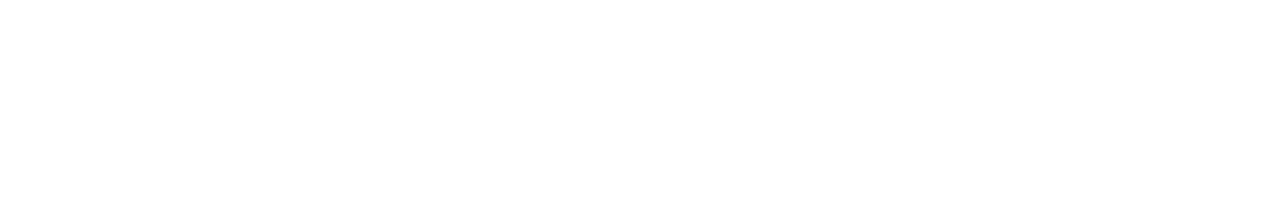
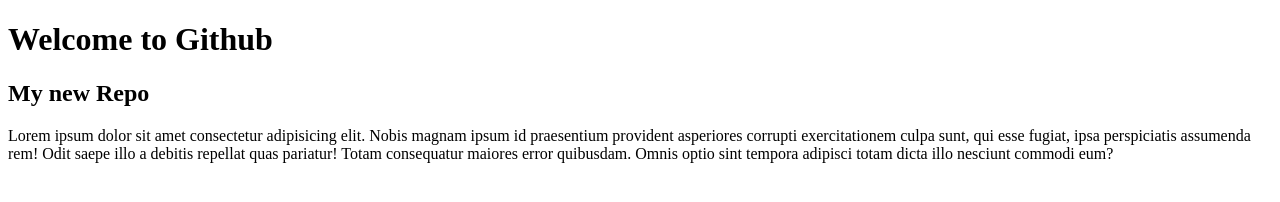
Before and after one commit to NishitaDasGupta/my-second-repo, a plain HTML site: page index.html in a window 1280 px wide. Drawn offline with Linux system fonts and the light colour scheme.

Commit message:
header and paragraph added

```diff
--- a/index.html
+++ b/index.html
@@ -7,6 +7,9 @@
     <title>My Second Repo Try</title>
 </head>
 <body>
+    <h1>Welcome to Github</h1>
+    <h2>My new Repo</h2>
 
+    <p>Lorem ipsum dolor sit amet consectetur adipisicing elit. Nobis magnam ipsum id praesentium provident asperiores corrupti exercitationem culpa sunt, qui esse fugiat, ipsa perspiciatis assumenda rem! Odit saepe illo a debitis repellat quas pariatur! Totam consequatur maiores error quibusdam. Omnis optio sint tempora adipisci totam dicta illo nesciunt commodi eum?</p>
 </body>
 </html>
```
